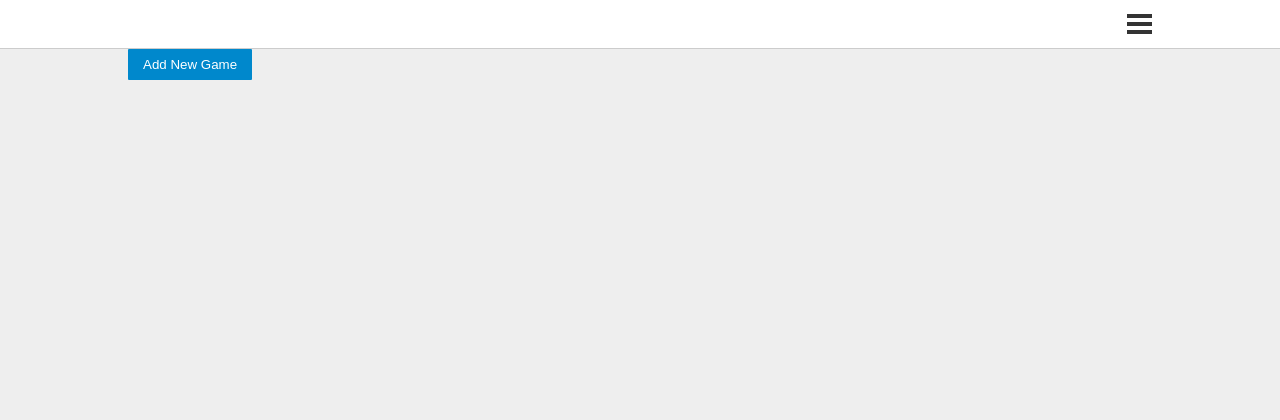
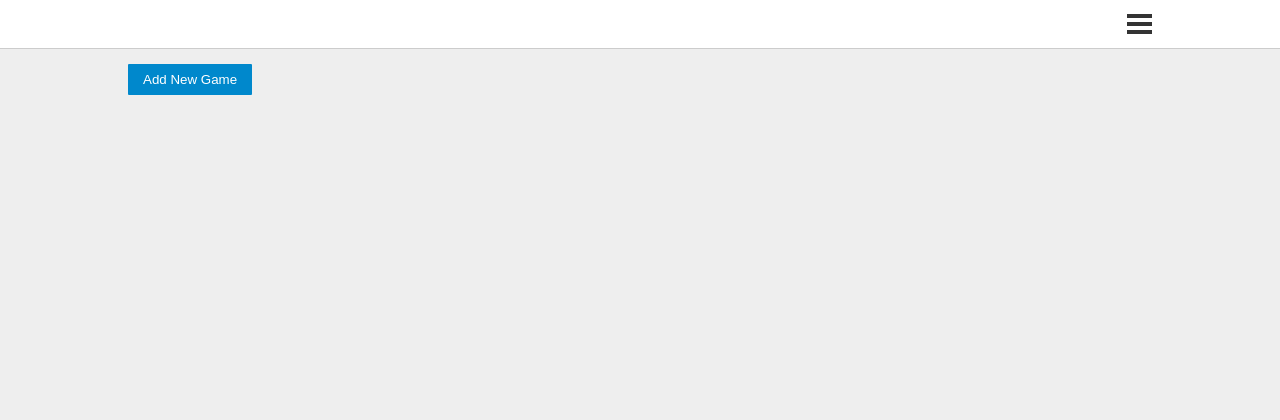
Before and after one commit to ConnorWhite/PickupGame, a PHP site: page /court.php in a window 1280 px wide. Shown: the top 420 px of the page. Run offline with PHP 8.4, Linux system fonts and the light colour scheme; the visitor is signed in with stand-in values (Sample User, id 1); data that the repository does not hold is empty.

Commit message:
Court.php styling

```diff
--- a/court.php
+++ b/court.php
@@ -5,7 +5,7 @@
   $court = null;
   if(isset($_GET["courtID"]))
   {
-      $court = getCourtByID($_GET["courtID"]); // http set in mygames.php
+    $court = getCourtByID($_GET["courtID"]); // http set in mygames.php
   }
   else
   {
@@ -25,7 +25,7 @@
       include 'gameButton.php';
     }?>
 
-    <form method="post" action="">
+    <form id="addgame" method="post" action="">
       <input type="submit" name="addgame" value="Add New Game"/>
     </form>
   </div>
--- a/css/style.css
+++ b/css/style.css
@@ -80,6 +80,7 @@ a {
 p {
   margin: 0; }
 
+#addgame,
 #join {
   margin-top: 15px;
   font-size: 1rem; }
@@ -170,7 +171,7 @@ input[type="submit"] {
     color: #ccc; }
   .game div {
     background: #08c;
-    margin: 15px 0px;
+    margin: 15px 0px 0px 0px;
     border-radius: 2px;
     transition: all 0.2s ease; }
     .game div:hover {
--- a/css/style.scss
+++ b/css/style.scss
@@ -118,6 +118,7 @@ p {
   margin: 0;
 }
 
+#addgame,
 #join {
   margin-top: 15px;
   font-size: 1rem;
@@ -230,7 +231,7 @@ input {
   }
   div{
     background: $blue;
-    margin: 15px 0px;
+    margin: 15px 0px 0px 0px;
     border-radius: 2px;
     transition: all 0.2s ease;
     &:hover{
```
Also changed, not shown: 1 other file.
